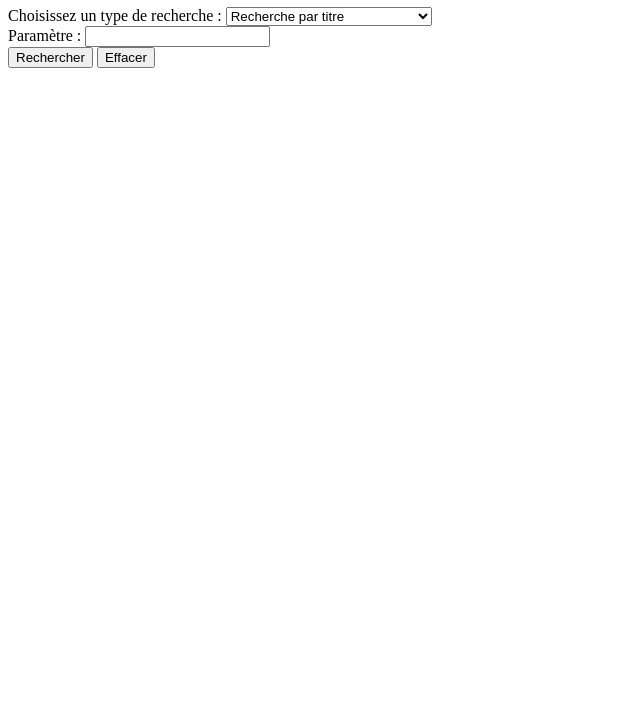
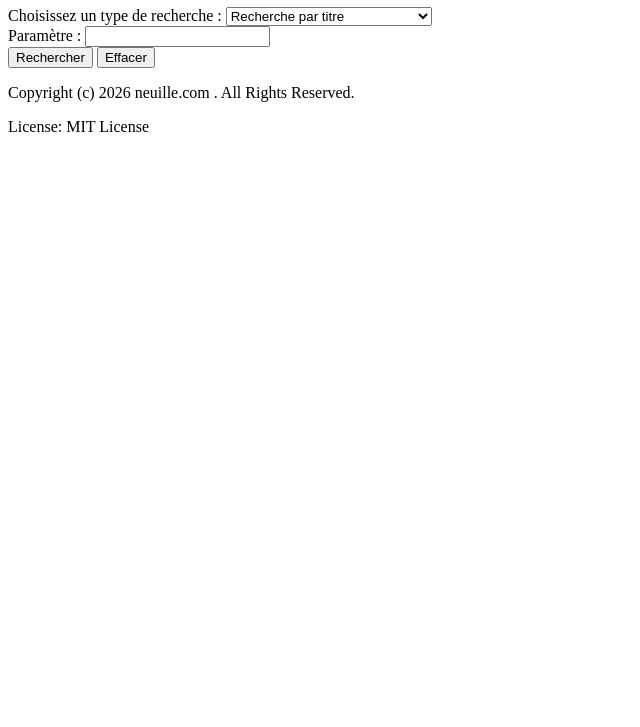
Before and after one commit to Paul272007/anime-requester, a website: page index.html in a window 1280 px wide. Shown: the part 73-800 px from the top of the page, without its empty margins (0-640 px from the left). Drawn offline with Linux system fonts and the light colour scheme.

Commit message:
feat: ajout du footer

```diff
--- a/index.html
+++ b/index.html
@@ -37,5 +37,10 @@
         aria-live="polite"
       ></section>
     </main>
+
+    <footer>
+      <p>Copyright (c) 2026 neuille.com . All Rights Reserved.</p>
+      <p>License: MIT License</p>
+    </footer>
   </body>
 </html>
```
